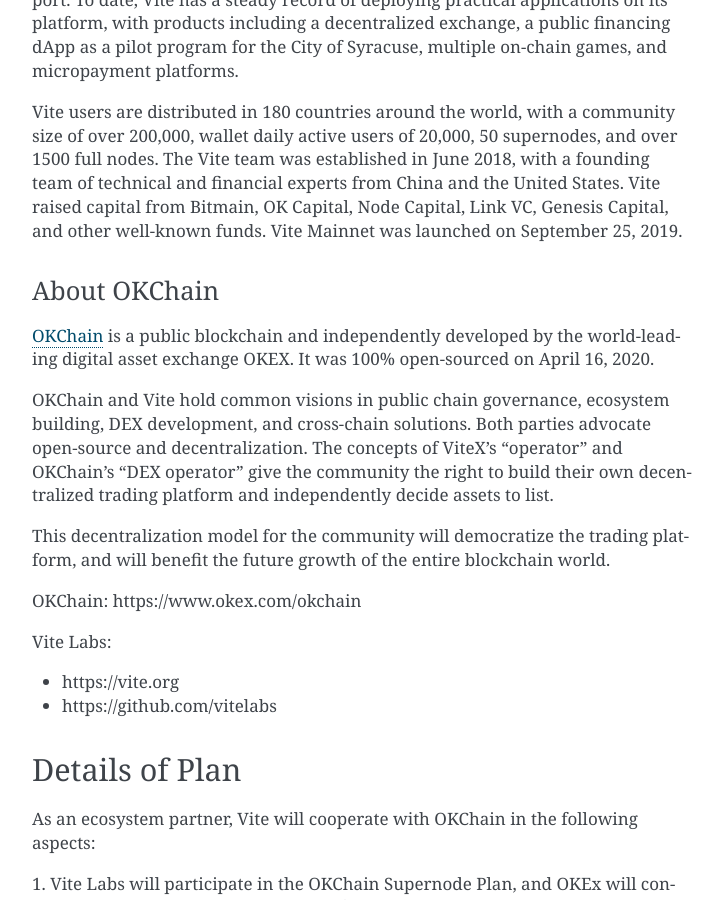
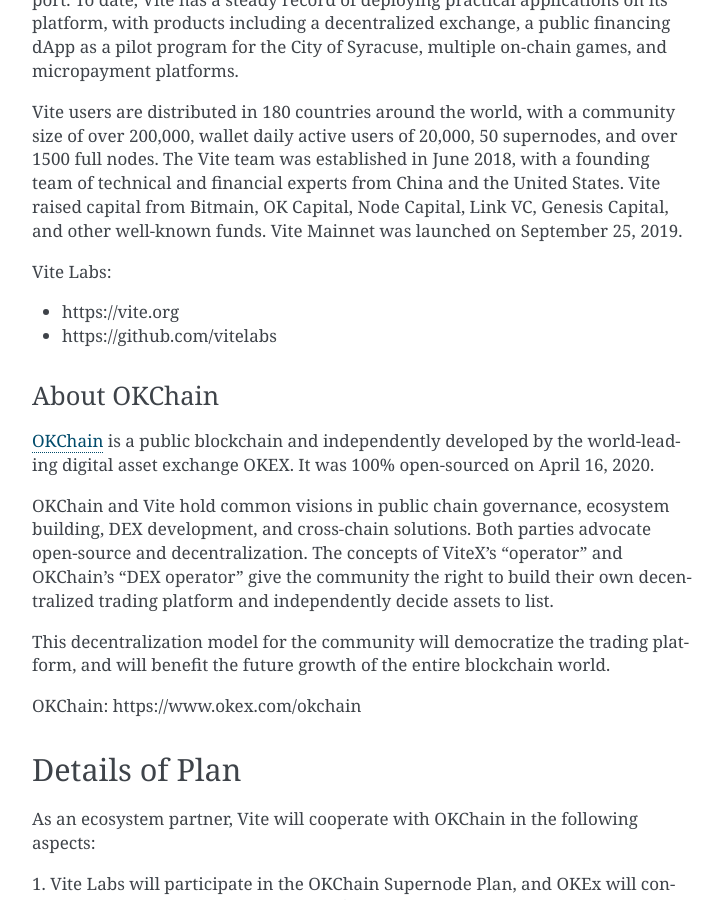
Before and after one commit to okx/KIPs, a Sphinx documentation site: the page built from docs/draft/OIP-5.md, in a window 1280 px wide and 900 px high, scrolled down 579 px. Shown: the whole window, without its empty margins (388-1108 px from the left). Built offline with Sphinx 7.4.7, drawn with Linux system fonts in a browser that asks for light colours; part of the change alters nothing that is shown.

```diff
--- a/docs/draft/OIP-5.md
+++ b/docs/draft/OIP-5.md
@@ -15,6 +15,11 @@
 
 Vite users are distributed in 180 countries around the world, with a community size of over 200,000, wallet daily active users of 20,000, 50 supernodes, and over 1500 full nodes. The Vite team was established in June 2018, with a founding team of technical and financial experts from China and the United States. Vite raised capital from Bitmain, OK Capital, Node Capital, Link VC, Genesis Capital, and other well-known funds. Vite Mainnet was launched on September 25, 2019.
 
+Vite Labs:
+
+- https://vite.org
+- https://github.com/vitelabs
+
 ### About OKChain
 
 [OKChain](https://www.okex.com/okchain) is a public blockchain and independently developed by the world-leading digital asset exchange OKEX. It was 100% open-sourced on April 16, 2020.
@@ -24,11 +29,6 @@ OKChain and Vite hold common visions in public chain governance, ecosystem build
 This decentralization model for the community will democratize the trading platform, and will benefit the future growth of the entire blockchain world.
 
 OKChain: https://www.okex.com/okchain
-
-Vite Labs:
-
-- https://vite.org
-- https://github.com/vitelabs
 
 ## Details of Plan
 As an ecosystem partner, Vite will cooperate with OKChain in the following aspects:
```
